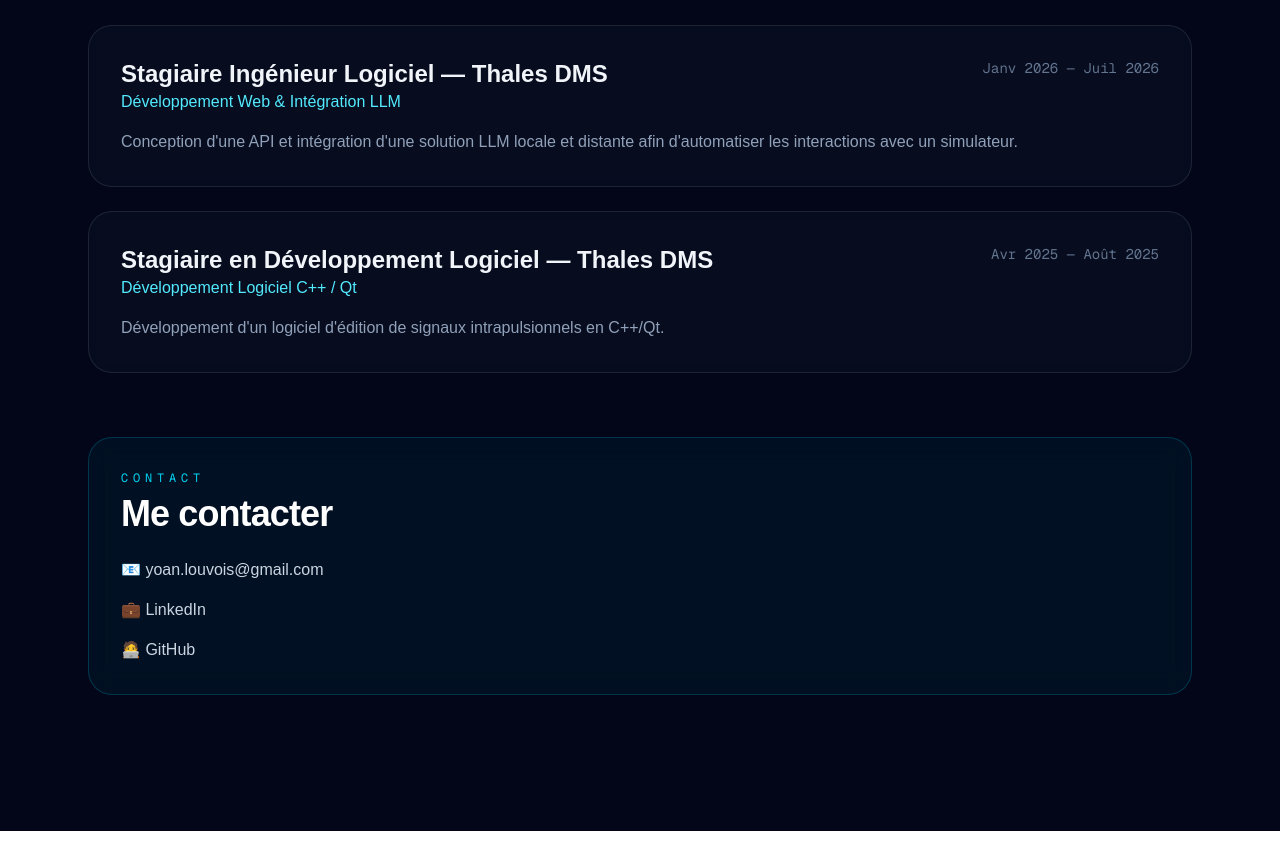
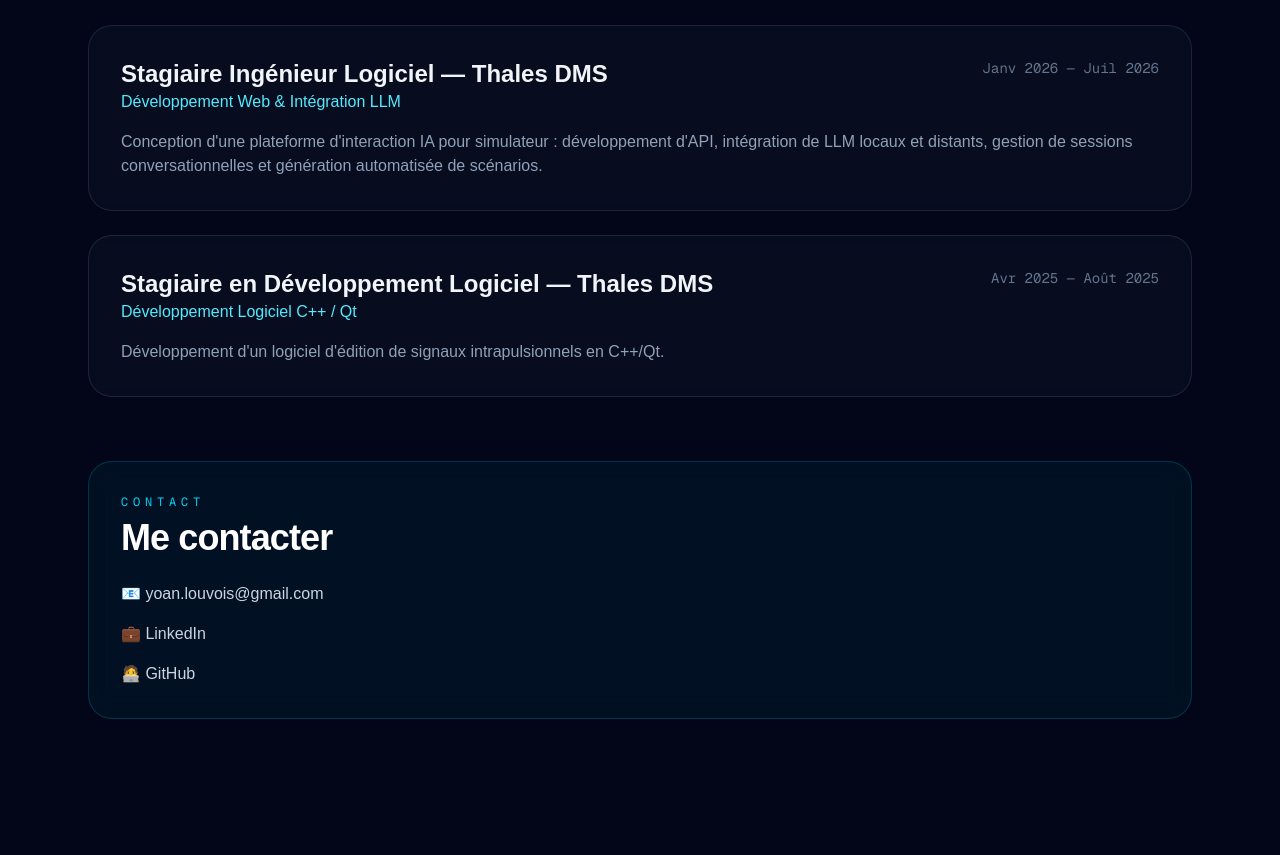
Before and after one commit to yoanlouvois/e-portfolio, a Next.js app: page / in a window 1280 px wide. Shown: the part 2800-3655 px from the top of the page. Before the commit the page ends 3631 px from the top, so only its background shows below. Built offline with nearby package versions, Linux system fonts and the light colour scheme.

Commit message:
update: refine project description for AI interaction platform

```diff
--- a/src/app/page.tsx
+++ b/src/app/page.tsx
@@ -108,7 +108,7 @@
                 </div>
 
                 <p className="text-slate-400">
-                  Conception d'une API et intégration d'une solution LLM locale et distante afin d'automatiser les interactions avec un simulateur.
+                  Conception d'une plateforme d'interaction IA pour simulateur : développement d'API, intégration de LLM locaux et distants, gestion de sessions conversationnelles et génération automatisée de scénarios.
                 </p>
               </article>
 
```
